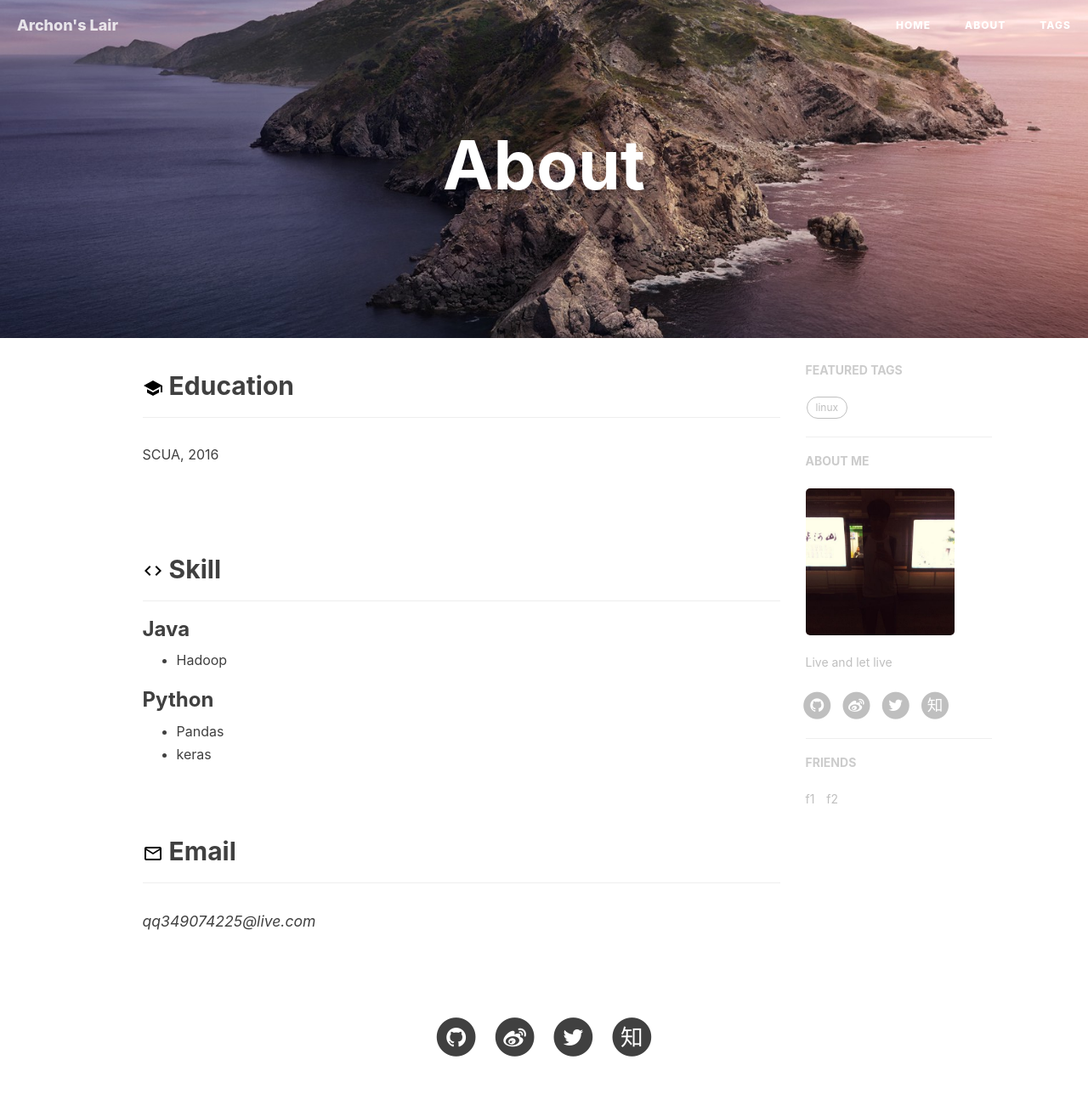
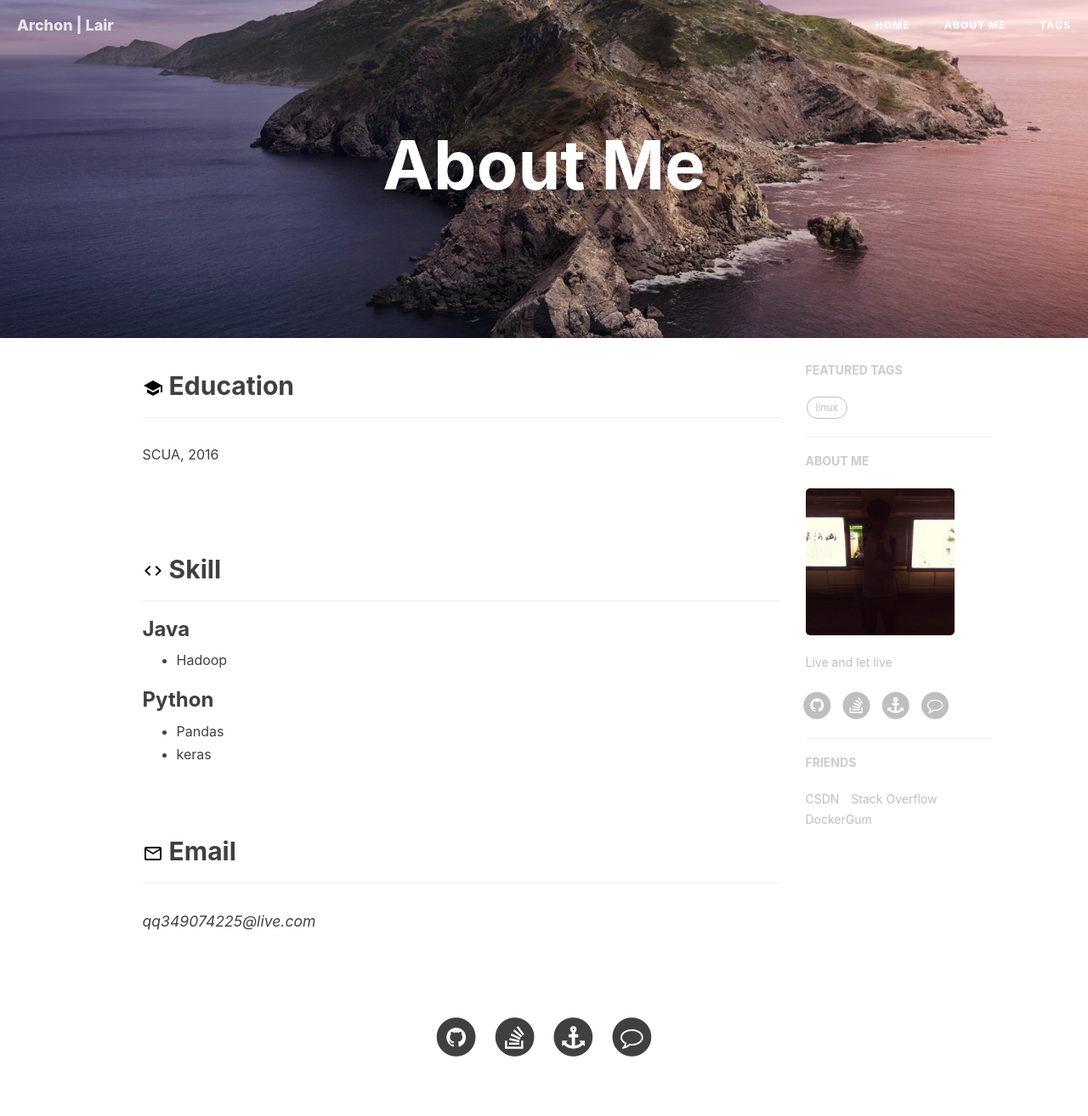
Before and after one commit to archongum/archongum.github.io, a Jekyll site: the page built from about.html, in a window 1280 px wide. Shown: the whole page at 85% size. Built offline with Jekyll 4.4.1, drawn with Linux system fonts in a browser that asks for light colours; nearby versions of some CDN libraries; comment, search, counter and statistics services are not loaded.

Commit message:
optimize SNS

```diff
--- a/_config.yml
+++ b/_config.yml
@@ -1,5 +1,5 @@
 # Site settings
-title: Archon's Lair
+title: Archon | Lair
 SEOTitle: Archon | Lair
 header-img: img/header.jpg
 email: qq349074225@live.com
@@ -14,9 +14,12 @@ future: true
 # SNS settings
 RSS: false
 github_username:    archongum
-weibo_username:     ArchonGum
-twitter_username:   archongum
-zhihu_username:     alexgum
+stackoverflow_username:     9756912/archon
+docker_username:    dockergum
+csdn_username:      c13232906050
+# weibo_username:     ArchonGum
+# zhihu_username:     alexgum
+# twitter_username:   archongum
 #facebook_username:  huxpro
 #linkedin_username:  firstname-lastname-idxxxx
 
@@ -103,11 +106,15 @@ page-mathjax: false
 # Friends
 friends: [
     {
-        title: "f1",
-        href: "f1"
+        title: "CSDN",
+        href: "https://blog.csdn.net/c13232906050"
     },
     {
-        title: "f2",
-        href: "f2"
+        title: "Stack Overflow",
+        href: "https://stackoverflow.com/users/9756912/archon"
+    },
+    {
+        title: "DockerGum",
+        href: "https://cloud.docker.com/u/dockergum"
     }
 ]
--- a/_includes/sns-links.html
+++ b/_includes/sns-links.html
@@ -24,6 +24,36 @@
       <span class="fa-stack fa-lg">
         <i class="fa fa-circle fa-stack-2x"></i>
         <i class="fa fa-github fa-stack-1x fa-inverse"></i>
+      </span>
+    </a>
+  </li>
+  {% endif %}
+  {% if site.stackoverflow_username %}
+  <li>
+    <a target="_blank" href="https://stackoverflow.com/users/{{ site.stackoverflow_username }}">
+      <span class="fa-stack fa-lg">
+        <i class="fa fa-circle fa-stack-2x"></i>
+        <i class="fa fa-stack-overflow fa-stack-1x fa-inverse"></i>
+      </span>
+    </a>
+  </li>
+  {% endif %}
+  {% if site.docker_username %}
+  <li>
+    <a target="_blank" href="https://cloud.docker.com/u/{{ site.docker_username }}">
+      <span class="fa-stack fa-lg">
+        <i class="fa fa-circle fa-stack-2x"></i>
+        <i class="fa fa-anchor fa-stack-1x fa-inverse"></i>
+      </span>
+    </a>
+  </li>
+  {% endif %}
+  {% if site.csdn_username %}
+  <li>
+    <a target="_blank" href="https://blog.csdn.net/{{ site.csdn_username }}">
+      <span class="fa-stack fa-lg">
+        <i class="fa fa-circle fa-stack-2x"></i>
+        <i class="fa fa-comment-o fa-stack-1x fa-inverse"></i>
       </span>
     </a>
   </li>
--- a/about.html
+++ b/about.html
@@ -1,6 +1,6 @@
 ---
 layout: page
-title: "About"
+title: "About Me"
 description:
 header-img: "img/header.jpg"
 ---
```
